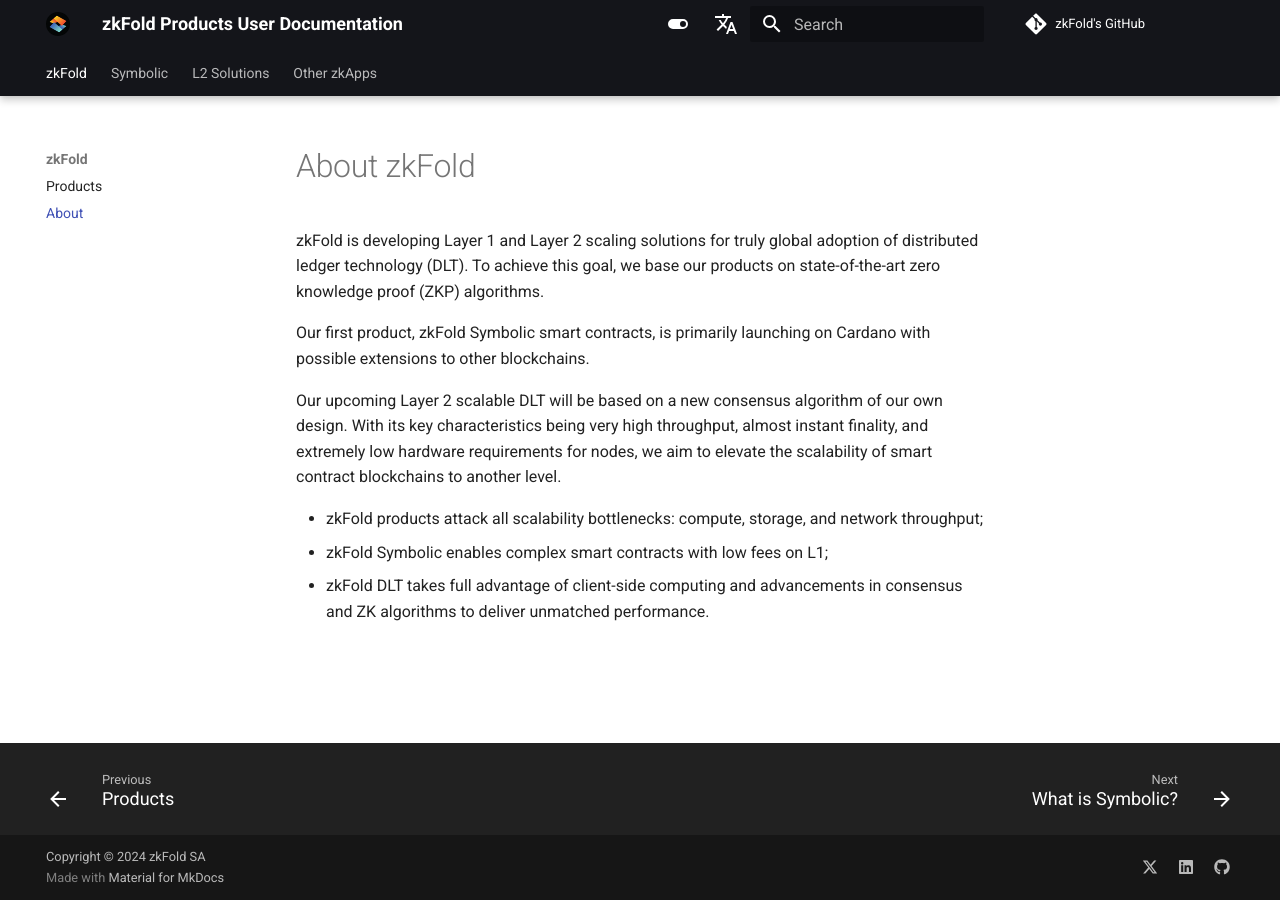
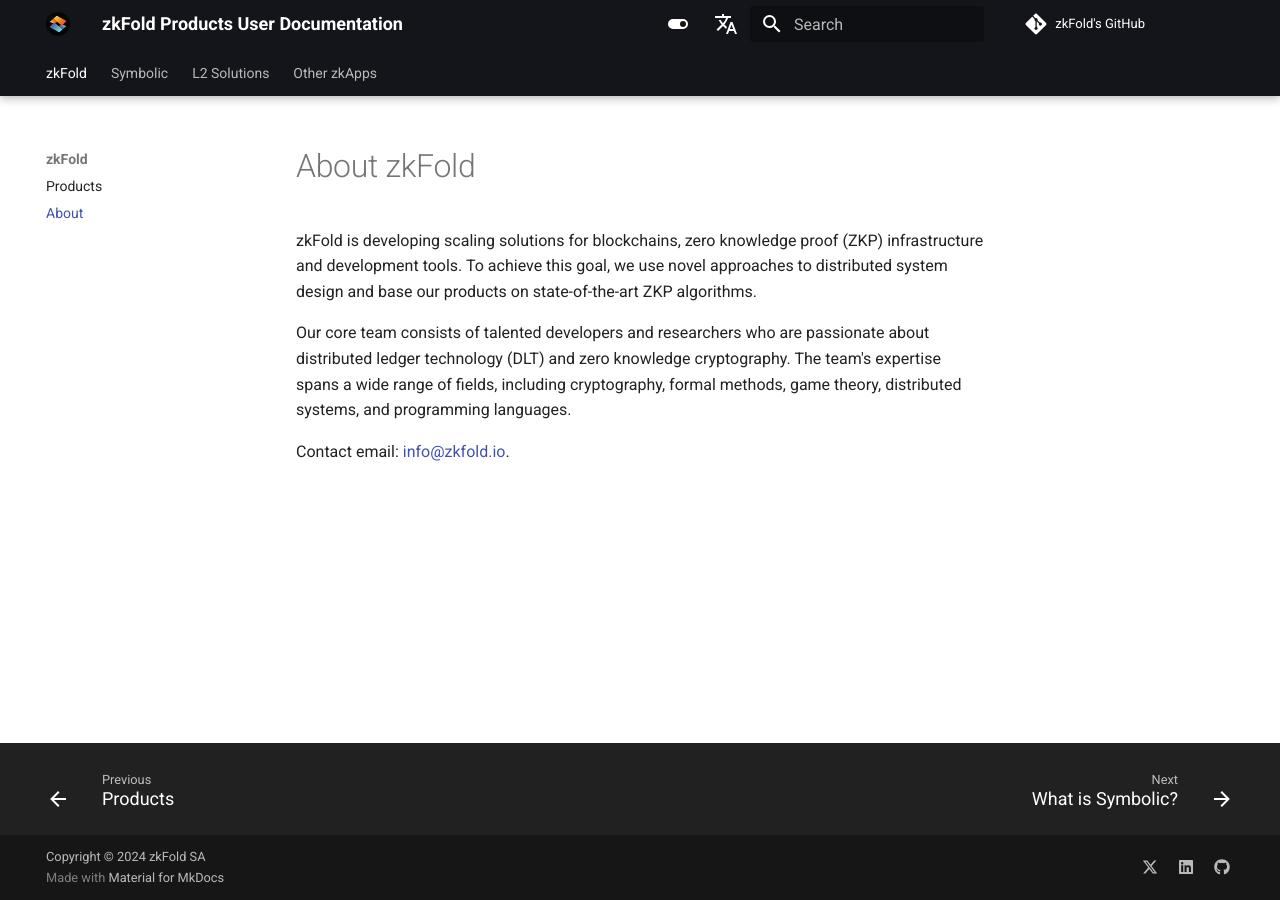
Before and after one commit to zkFold/user-docs, an MkDocs documentation site: the page built from docs/about.md, in a window 1280 px wide. Built offline with MkDocs 1.6.1 and Material for MkDocs 9.7.7, drawn with Linux system fonts in a browser that asks for light colours; comment, search, counter and statistics services are not loaded.

Commit message:
Update About page

```diff
--- a/docs/about.md
+++ b/docs/about.md
@@ -1,11 +1,7 @@
 # About zkFold
 
-zkFold is developing Layer 1 and Layer 2 scaling solutions for truly global adoption of distributed ledger technology (DLT). To achieve this goal, we base our products on state-of-the-art zero knowledge proof (ZKP) algorithms.
+zkFold is developing scaling solutions for blockchains, zero knowledge proof (ZKP) infrastructure and development tools. To achieve this goal, we use novel approaches to distributed system design and base our products on state-of-the-art ZKP algorithms.
 
-Our first product, zkFold Symbolic smart contracts, is primarily launching on Cardano with possible extensions to other blockchains.
+Our core team consists of talented developers and researchers who are passionate about distributed ledger technology (DLT) and zero knowledge cryptography. The team's expertise spans a wide range of fields, including cryptography, formal methods, game theory, distributed systems, and programming languages.
 
-Our upcoming Layer 2 scalable DLT will be based on a new consensus algorithm of our own design. With its key characteristics being very high throughput, almost instant finality, and extremely low hardware requirements for nodes, we aim to elevate the scalability of smart contract blockchains to another level.
-
-- zkFold products attack all scalability bottlenecks: compute, storage, and network throughput;
-- zkFold Symbolic enables complex smart contracts with low fees on L1;
-- zkFold DLT takes full advantage of client-side computing and advancements in consensus and ZK algorithms to deliver unmatched performance.
+Contact email: <info@zkfold.io>.
--- a/mkdocs.yml
+++ b/mkdocs.yml
@@ -50,6 +50,7 @@
 
 extra:
   # generator: false
+  homepage: https://docs.zkfold.io/products
   social:
     - icon: fontawesome/brands/x-twitter
       link: https://x.com/zkFold
```
